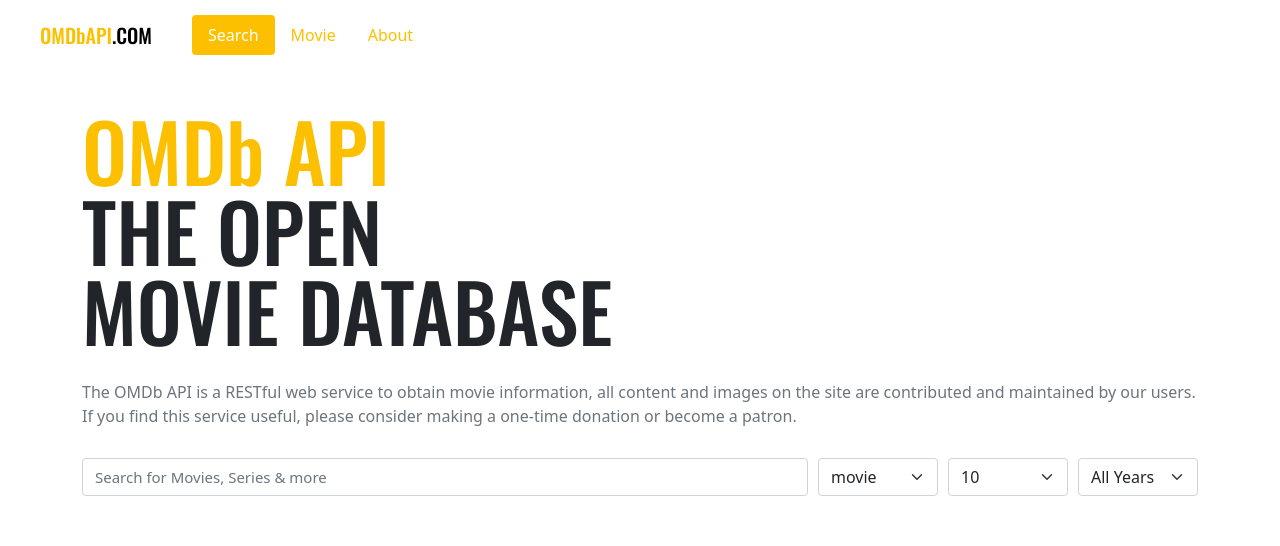
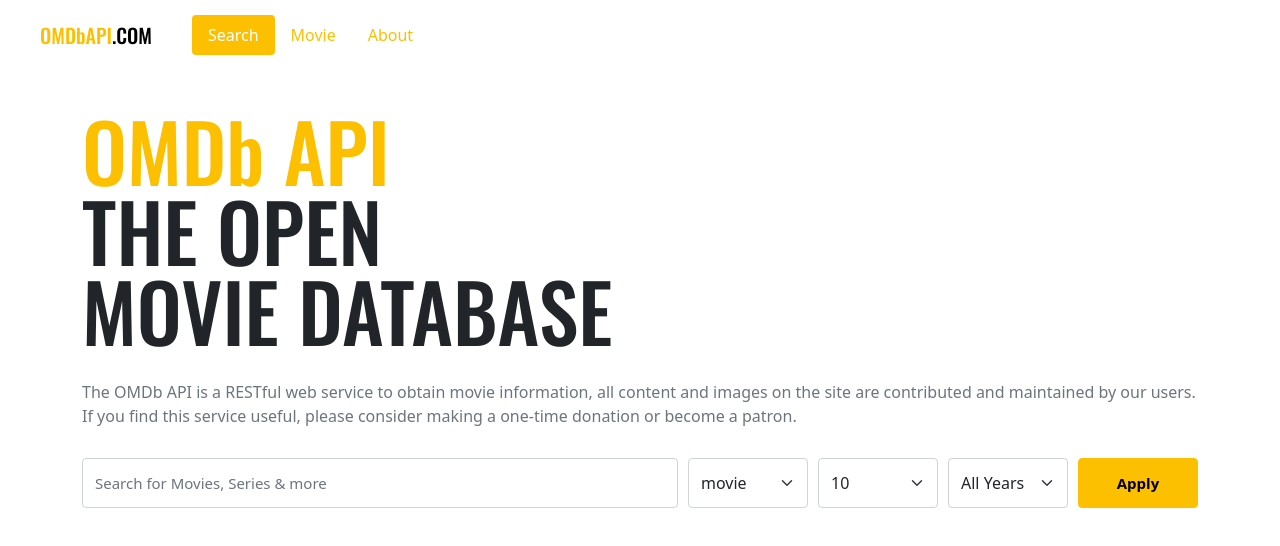
Before and after one commit to JieunAn21/vue3-movie-app, a Vue app: page /#/ in a window 1280 px wide. Shown: the top 546 px of the page. Built offline with nearby package versions, Linux system fonts and the light colour scheme.

Commit message:
omdb api 연동

```diff
--- a/package.json
+++ b/package.json
@@ -41,6 +41,7 @@
     "webpack-dev-server": "^4.0.0-beta.0"
   },
   "dependencies": {
+    "axios": "^0.26.1",
     "bootstrap": "^5.1.3",
     "vue": "^3.2.31",
     "vue-router": "^4.0.14"
--- a/src/components/Search.vue
+++ b/src/components/Search.vue
@@ -4,7 +4,8 @@
       v-model="title"
       class="form-control"
       type="text"
-      placeholder="Search for Movies, Series & more" />
+      placeholder="Search for Movies, Series & more"
+      @keyup.enter="apply" />
     <div class="selects">
       <select
         v-for="filter in filters"
@@ -23,10 +24,17 @@
         </option>
       </select>
     </div>
+    <button
+      class="btn btn-primary"
+      @click="apply">
+      Apply
+    </button>
   </div>
 </template>
 
 <script>
+import axios from "axios"
+
 export default {
     data() {
         return {
@@ -56,6 +64,13 @@
                 }
             ]
         }
+    },
+    methods: {
+        async apply() {
+          const OMDB_API_KEY = '7035c60c'
+          const res = await axios.get(`https://www.omdbapi.com/?apikey=${OMDB_API_KEY}&s=${this.title}&type=${this.type}&y=${this.year}&page=1`)
+          console.log(res)
+        }
     }
 }
 </script>
@@ -80,5 +95,11 @@
         }
         }
     }
+    .btn {
+      width: 120px;
+      height: 50px;
+      font-weight: 700;
+      flex-shrink: 0;
+    }
 }
 </style>
```
Also changed, not shown: 1 other file (tests, documents, lock files or other folders).
